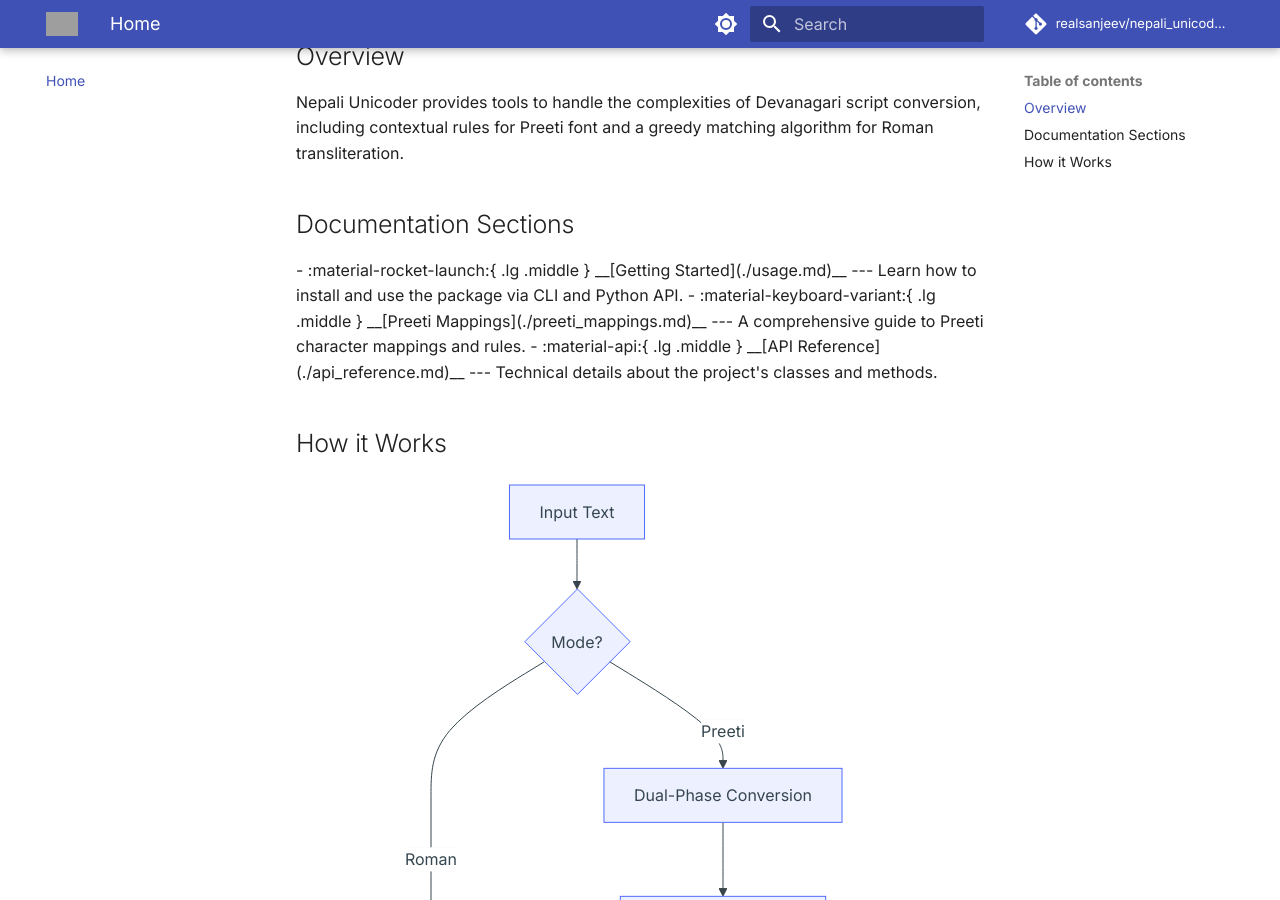
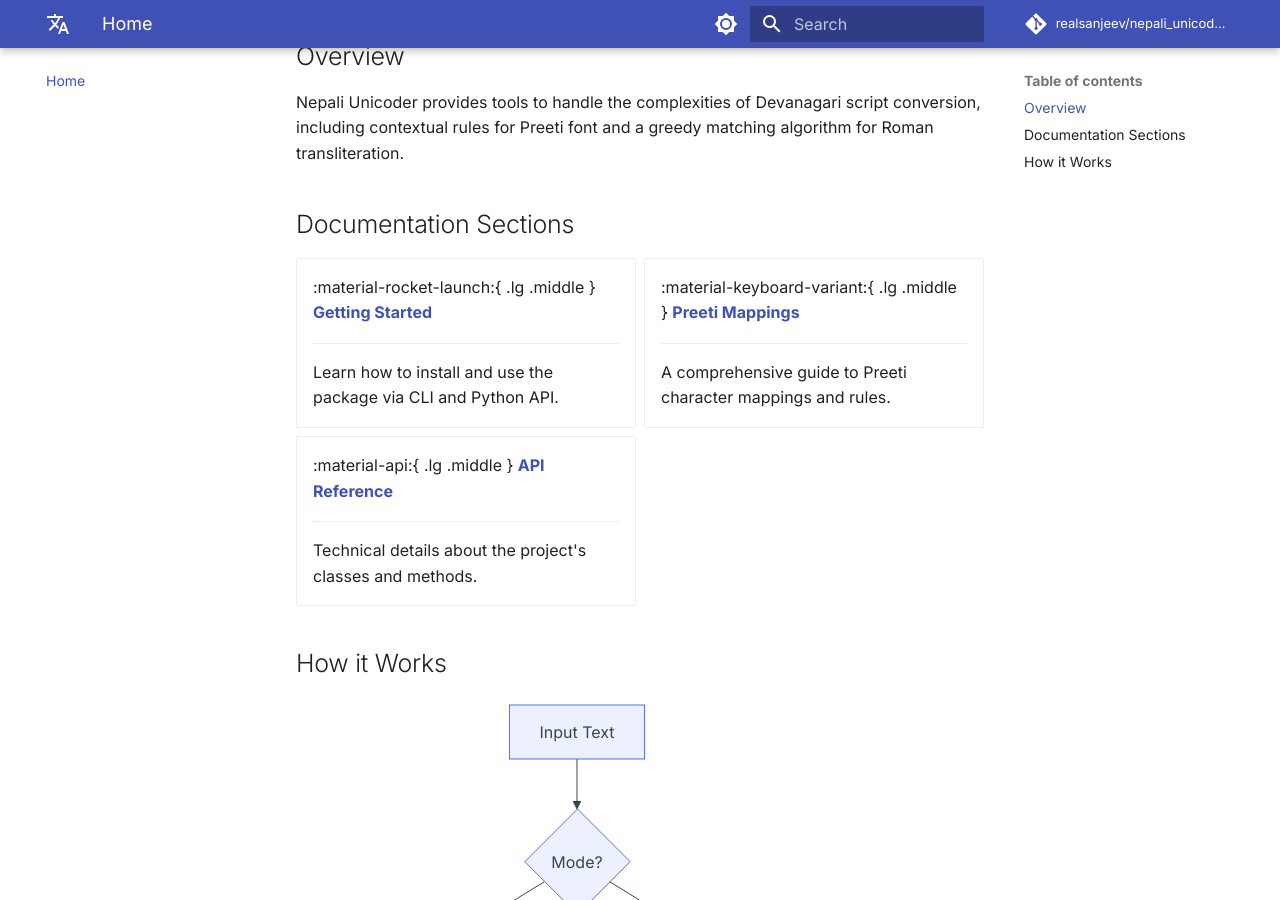
Before and after one commit to realsanjeev/nepali_unicoder, an MkDocs documentation site: the page built from docs/index.md, in a window 1280 px wide and 900 px high, scrolled down 280 px. Built offline with MkDocs 1.6.1 and Material for MkDocs 9.7.7, drawn with Linux system fonts in a browser that asks for light colours; comment, search, counter and statistics services are not loaded; grey boxes are pictures that could not be loaded.

Commit message:
feat: Update MkDocs configuration by nesting logo/favicon under `icon` and adding `attr_list` and `md_in_html` markdown extensions.

```diff
--- a/mkdocs.yml
+++ b/mkdocs.yml
@@ -7,8 +7,9 @@ edit_uri: edit/main/docs/
 
 theme:
   name: material
-  logo: material/translate
-  favicon: material/translate
+  icon:
+    logo: material/translate
+    favicon: material/translate
   font:
     text: Inter
     code: JetBrains Mono
@@ -43,6 +44,8 @@ theme:
     - content.code.annotate
 
 markdown_extensions:
+  - attr_list
+  - md_in_html
   - admonition
   - pymdownx.highlight:
       anchor_linenums: true
```
